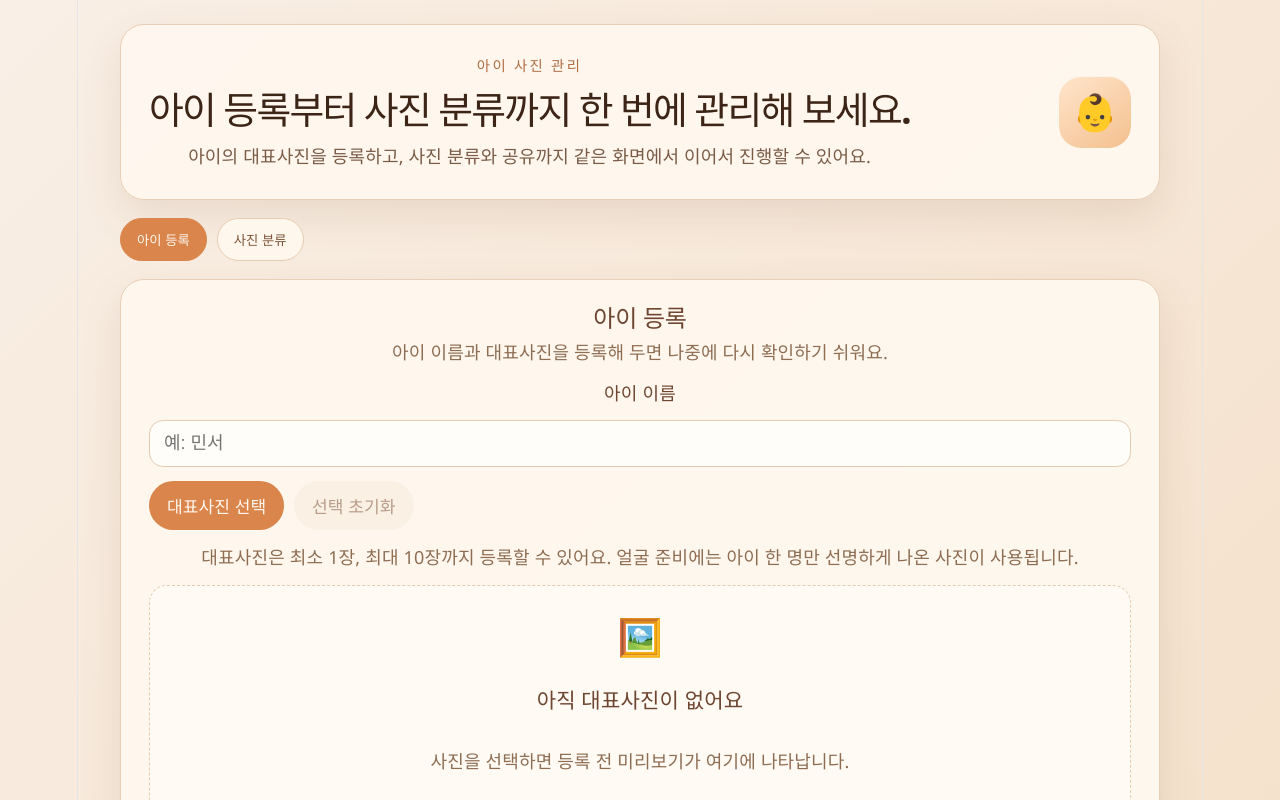
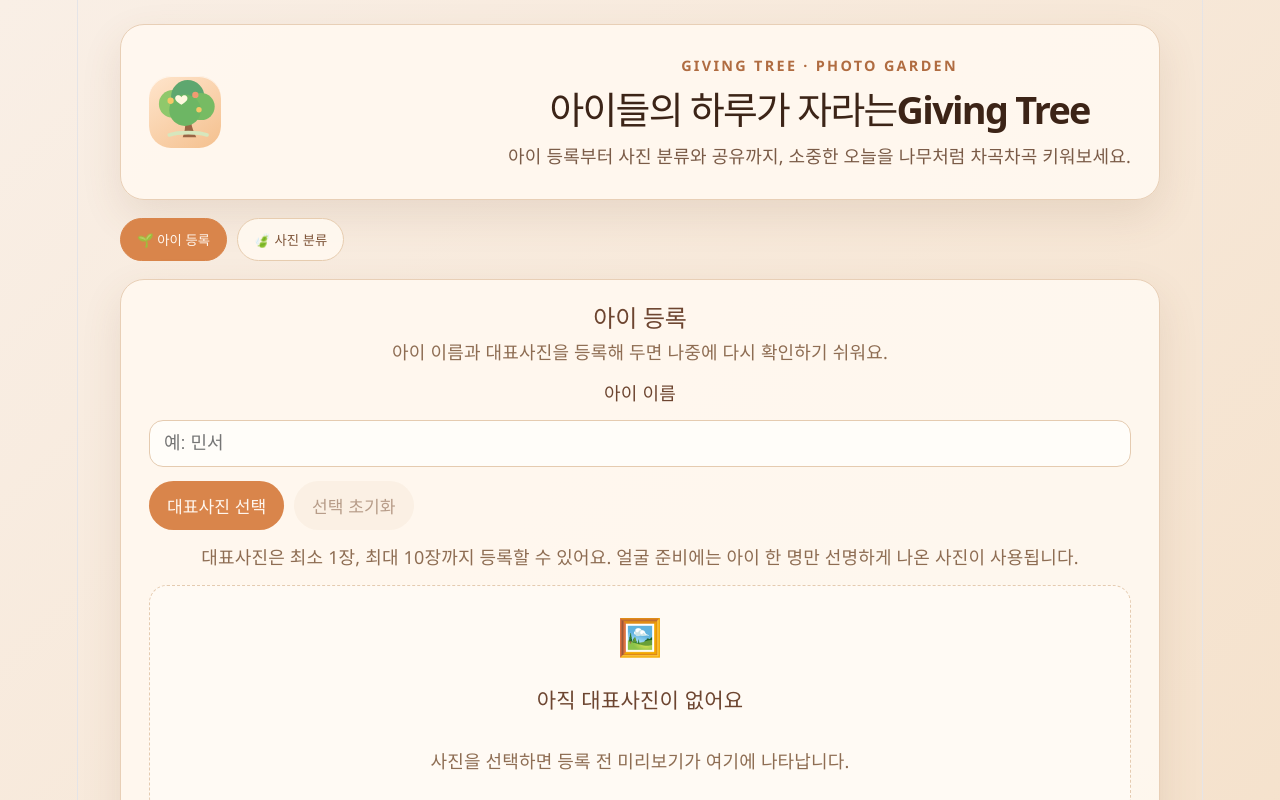
Before and after one commit to sontj990510-sudo/kids-photo-sorter, a React (Vite) app in the folder app/: page / in a window 1280 px wide. Shown: the top 800 px of the page. Built offline with nearby package versions, Linux system fonts and the light colour scheme.

Commit message:
feat: add Giving Tree branding and photo lightbox

```diff
--- a/app/src/App.tsx
+++ b/app/src/App.tsx
@@ -45,6 +45,12 @@ type ShareReceipt = {
   completedAt: string
 }
 
+type LightboxPhoto = {
+  src: string
+  alt: string
+  faces?: AnalyzedFace[]
+}
+
 type ChildRecord = {
   id: string
   name: string
@@ -66,6 +72,47 @@ function formatReceiptTime(completedAt: string) {
     hour: '2-digit',
     minute: '2-digit',
   })
+}
+
+function GivingTreeMark() {
+  return (
+    <svg
+      className="giving-tree-mark"
+      viewBox="0 0 160 160"
+      role="img"
+      aria-label="Giving Tree 나무 로고"
+    >
+      <path
+        d="M75 136c9-23 5-43 4-62h13c-1 18 1 39 13 62H75Z"
+        fill="#9a6544"
+      />
+      <path
+        d="M85 102c-11-9-19-18-25-29M88 91c10-9 17-17 23-27"
+        fill="none"
+        stroke="#9a6544"
+        strokeLinecap="round"
+        strokeWidth="8"
+      />
+      <circle cx="53" cy="62" r="31" fill="#8fc86b" />
+      <circle cx="86" cy="46" r="37" fill="#5ea76f" />
+      <circle cx="116" cy="68" r="30" fill="#77bb63" />
+      <circle cx="80" cy="76" r="35" fill="#6db664" />
+      <circle cx="48" cy="55" r="7" fill="#f6c768" />
+      <circle cx="103" cy="42" r="7" fill="#f09b72" />
+      <circle cx="111" cy="75" r="6" fill="#f6c768" />
+      <path
+        d="M72 47c-5-8-17-3-13 6 2 5 13 11 13 11s11-7 13-12c3-9-9-13-13-5Z"
+        fill="#fff8df"
+      />
+      <path
+        d="M45 131c20-7 64-7 84 0"
+        fill="none"
+        stroke="#d7e7bd"
+        strokeLinecap="round"
+        strokeWidth="8"
+      />
+    </svg>
+  )
 }
 
 async function openChildrenDB() {
@@ -108,6 +155,7 @@ function App() {
   const [learningConflict, setLearningConflict] = useState<LearningConflict | null>(null)
   const [excludedChildPhotos, setExcludedChildPhotos] = useState<Record<string, true>>({})
   const [shareReceipts, setShareReceipts] = useState<Record<string, ShareReceipt>>({})
+  const [lightboxPhoto, setLightboxPhoto] = useState<LightboxPhoto | null>(null)
   const [isAnalyzing, setIsAnalyzing] = useState(false)
   const [analysisProgress, setAnalysisProgress] = useState({ completed: 0, total: 0 })
 
@@ -136,6 +184,27 @@ function App() {
       window.clearTimeout(timerId)
     }
   }, [learningConflict, pendingLearning])
+
+  useEffect(() => {
+    if (!lightboxPhoto) {
+      return
+    }
+
+    const previousOverflow = document.body.style.overflow
+    const handleKeyDown = (event: KeyboardEvent) => {
+      if (event.key === 'Escape') {
+        setLightboxPhoto(null)
+      }
+    }
+
+    document.body.style.overflow = 'hidden'
+    window.addEventListener('keydown', handleKeyDown)
+
+    return () => {
+      document.body.style.overflow = previousOverflow
+      window.removeEventListener('keydown', handleKeyDown)
+    }
+  }, [lightboxPhoto])
 
   useEffect(() => {
     return () => {
@@ -206,6 +275,7 @@ function App() {
   }, [loadChildren])
 
   const clearDraftPreview = () => {
+    setLightboxPhoto(null)
     draftPreviewItems.forEach(({ url }) => revokeObjectUrl(url))
     setDraftPreviewItems([])
   }
@@ -356,6 +426,7 @@ function App() {
   }
 
   const handleClearClassification = () => {
+    setLightboxPhoto(null)
     previewItems.forEach(({ url }) => revokeObjectUrl(url))
     previewItemsRef.current = []
     setPreviewItems([])
@@ -371,6 +442,7 @@ function App() {
   }
 
   const handleRemoveClassificationItem = (itemId: string) => {
+    setLightboxPhoto(null)
     const targetItem = previewItems.find((item) => item.id === itemId)
     if (targetItem) {
       revokeObjectUrl(targetItem.url)
@@ -746,6 +818,7 @@ function App() {
   }
 
   const handleRemoveDraftItem = (itemId: string) => {
+    setLightboxPhoto(null)
     const targetItem = draftPreviewItems.find((item) => item.id === itemId)
     if (targetItem) {
       revokeObjectUrl(targetItem.url)
@@ -1033,15 +1106,19 @@ function App() {
     <main className="photo-sorter-app">
       <section className="shell">
         <header className="hero-card">
+          <div className="hero-badge">
+            <GivingTreeMark />
+          </div>
           <div className="hero-copy">
-            <p className="eyebrow">아이 사진 관리</p>
-            <h1>아이 등록부터 사진 분류까지 한 번에 관리해 보세요.</h1>
+            <p className="eyebrow">GIVING TREE · PHOTO GARDEN</p>
+            <h1>
+              아이들의 하루가 자라는
+              <span>Giving Tree</span>
+            </h1>
             <p className="description">
-              아이의 대표사진을 등록하고, 사진 분류와 공유까지 같은 화면에서 이어서 진행할 수 있어요.
+              아이 등록부터 사진 분류와 공유까지, 소중한 오늘을 나무처럼 차곡차곡
+              키워보세요.
             </p>
-          </div>
-          <div className="hero-badge" aria-hidden="true">
-            👶
           </div>
         </header>
 
@@ -1051,14 +1128,14 @@ function App() {
             className={`tab-button ${activeTab === 'register' ? 'active' : ''}`}
             onClick={() => setActiveTab('register')}
           >
-            아이 등록
+            <span aria-hidden="true">🌱</span> 아이 등록
           </button>
           <button
             type="button"
             className={`tab-button ${activeTab === 'classify' ? 'active' : ''}`}
             onClick={() => setActiveTab('classify')}
           >
-            사진 분류
+            <span aria-hidden="true">🍃</span> 사진 분류
           </button>
         </nav>
 
@@ -1119,7 +1196,19 @@ function App() {
                 <div className="preview-grid draft-grid" aria-live="polite">
                   {draftPreviewItems.map((item) => (
                     <article className="preview-tile" key={item.id}>
-                      <img src={item.url} alt={item.file.name} />
+                      <button
+                        type="button"
+                        className="photo-view-button"
+                        onClick={() =>
+                          setLightboxPhoto({ src: item.url, alt: item.file.name })
+                        }
+                        aria-label={`${item.file.name} 크게 보기`}
+                      >
+                        <img src={item.url} alt={item.file.name} />
+                        <span className="zoom-badge" aria-hidden="true">
+                          확대
+                        </span>
+                      </button>
                       <div className="preview-meta">
                         <p>{item.file.name}</p>
                         <button type="button" onClick={() => handleRemoveDraftItem(item.id)}>
@@ -1208,7 +1297,22 @@ function App() {
                     <article className="child-card" key={child.id}>
                       <div className="child-card-image">
                         {childImageUrls[child.id] ? (
-                          <img src={childImageUrls[child.id]} alt={child.name} />
+                          <button
+                            type="button"
+                            className="photo-view-button"
+                            onClick={() =>
+                              setLightboxPhoto({
+                                src: childImageUrls[child.id],
+                                alt: `${child.name} 대표사진`,
+                              })
+                            }
+                            aria-label={`${child.name} 대표사진 크게 보기`}
+                          >
+                            <img src={childImageUrls[child.id]} alt={child.name} />
+                            <span className="zoom-badge" aria-hidden="true">
+                              확대
+                            </span>
+                          </button>
                         ) : (
                           <div className="child-placeholder">📷</div>
                         )}
@@ -1406,7 +1510,23 @@ function App() {
                           ×
                         </button>
                         <div className="analysis-image-frame">
-                          <img src={url} alt={file.name} />
+                          <button
+                            type="button"
+                            className="photo-view-button"
+                            onClick={() =>
+                              setLightboxPhoto({
+                                src: url,
+                                alt: file.name,
+                                faces: analysis?.faces,
+                              })
+                            }
+                            aria-label={`${file.name} 크게 보기`}
+                          >
+                            <img src={url} alt={file.name} />
+                            <span className="zoom-badge" aria-hidden="true">
+                              확대
+                            </span>
+                          </button>
                           {analysis?.faces.map((face, faceIndex) => {
                             const matchedName = face.match.childId
                               ? childNamesById[face.match.childId]
@@ -1617,7 +1737,22 @@ function App() {
                       <div className="result-photo-grid">
                         {items.map((item) => (
                           <div className="result-photo-item" key={item.id}>
-                            <img src={item.url} alt={`${child.name} 분류 사진`} />
+                            <button
+                              type="button"
+                              className="photo-view-button"
+                              onClick={() =>
+                                setLightboxPhoto({
+                                  src: item.url,
+                                  alt: `${child.name} 분류 사진`,
+                                })
+                              }
+                              aria-label={`${child.name} 분류 사진 크게 보기`}
+                            >
+                              <img src={item.url} alt={`${child.name} 분류 사진`} />
+                              <span className="zoom-badge" aria-hidden="true">
+                                확대
+                              </span>
+                            </button>
                             <button
                               type="button"
                               className="result-remove-button"
@@ -1655,7 +1790,23 @@ function App() {
                     </p>
                     <div className="result-photo-grid">
                       {reviewItems.map((item) => (
-                        <img src={item.url} alt="확인 필요한 사진" key={item.id} />
+                        <button
+                          type="button"
+                          className="photo-view-button review-photo-button"
+                          onClick={() =>
+                            setLightboxPhoto({
+                              src: item.url,
+                              alt: '확인 필요한 사진',
+                            })
+                          }
+                          aria-label="확인 필요한 사진 크게 보기"
+                          key={item.id}
+                        >
+                          <img src={item.url} alt="확인 필요한 사진" />
+                          <span className="zoom-badge" aria-hidden="true">
+                            확대
+                          </span>
+                        </button>
                       ))}
                     </div>
                   </article>
@@ -1665,6 +1816,54 @@ function App() {
           </section>
         )}
       </section>
+      {lightboxPhoto ? (
+        <div
+          className="photo-lightbox"
+          role="dialog"
+          aria-modal="true"
+          aria-label="사진 크게 보기"
+          onClick={() => setLightboxPhoto(null)}
+        >
+          <div className="photo-lightbox-panel" onClick={(event) => event.stopPropagation()}>
+            <button
+              type="button"
+              className="lightbox-close-button"
+              onClick={() => setLightboxPhoto(null)}
+              aria-label="확대 사진 닫기"
+            >
+              ← 사진으로 돌아가기
+            </button>
+            <div className="lightbox-image-frame">
+              <img src={lightboxPhoto.src} alt={lightboxPhoto.alt} />
+              {lightboxPhoto.faces?.map((face, faceIndex) => {
+                const matchedName = face.match.childId
+                  ? childNamesById[face.match.childId]
+                  : undefined
+                const label = `${faceIndex + 1} · ${matchedName ?? '확인'}`
+
+                return (
+                  <span
+                    className={`face-box ${
+                      matchedName ? 'face-box-matched' : 'face-box-review'
+                    }`}
+                    key={`lightbox-face-${faceIndex}`}
+                    title={`${label} · 유사도 ${Math.round(face.match.similarity * 100)}%`}
+                    style={{
+                      left: `${face.x * 100}%`,
+                      top: `${face.y * 100}%`,
+                      width: `${face.width * 100}%`,
+                      height: `${face.height * 100}%`,
+                    }}
+                  >
+                    <span>{label}</span>
+                  </span>
+                )
+              })}
+            </div>
+            <p>바깥쪽을 누르거나 위 버튼을 누르면 바로 돌아갑니다.</p>
+          </div>
+        </div>
+      ) : null}
     </main>
   )
 }
```
